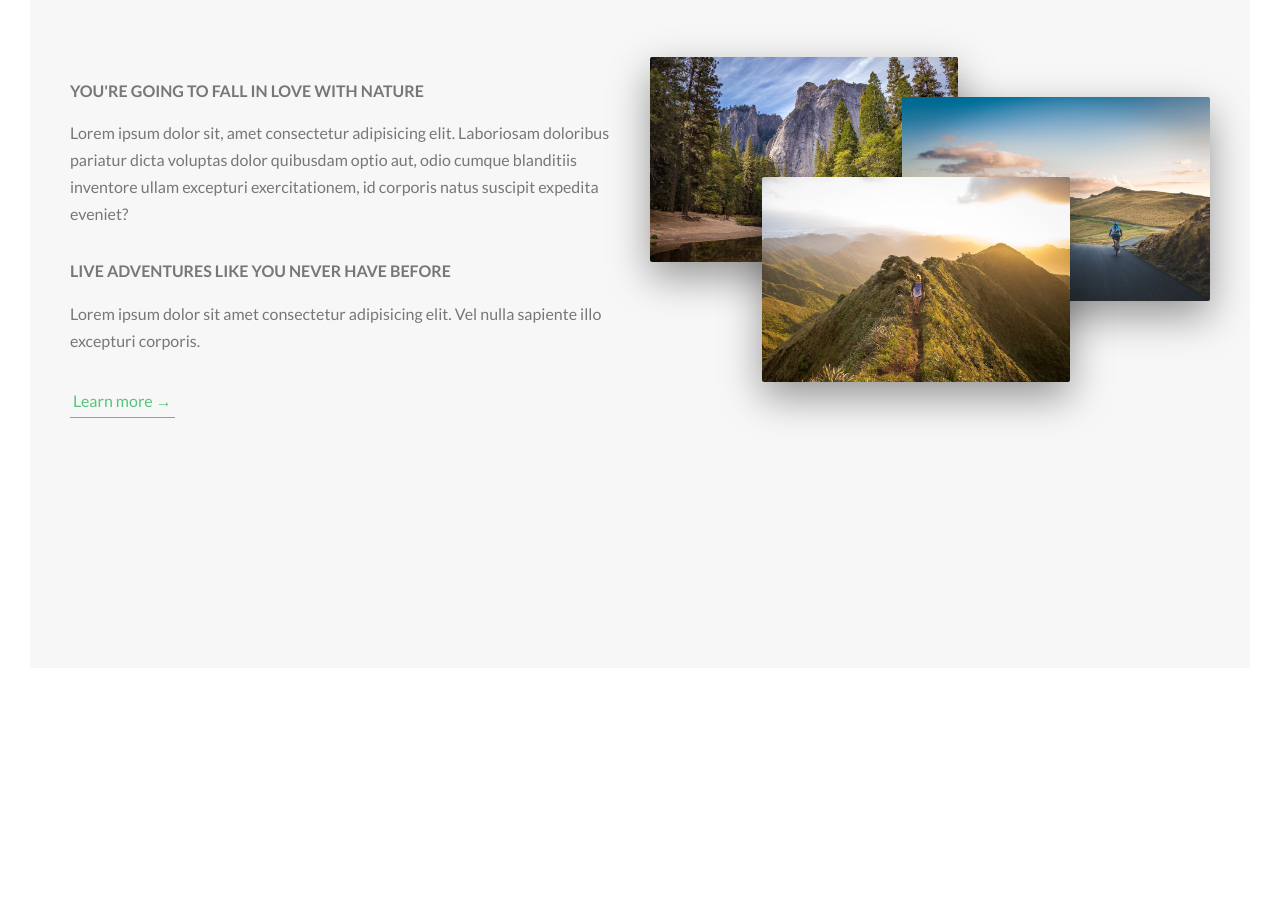
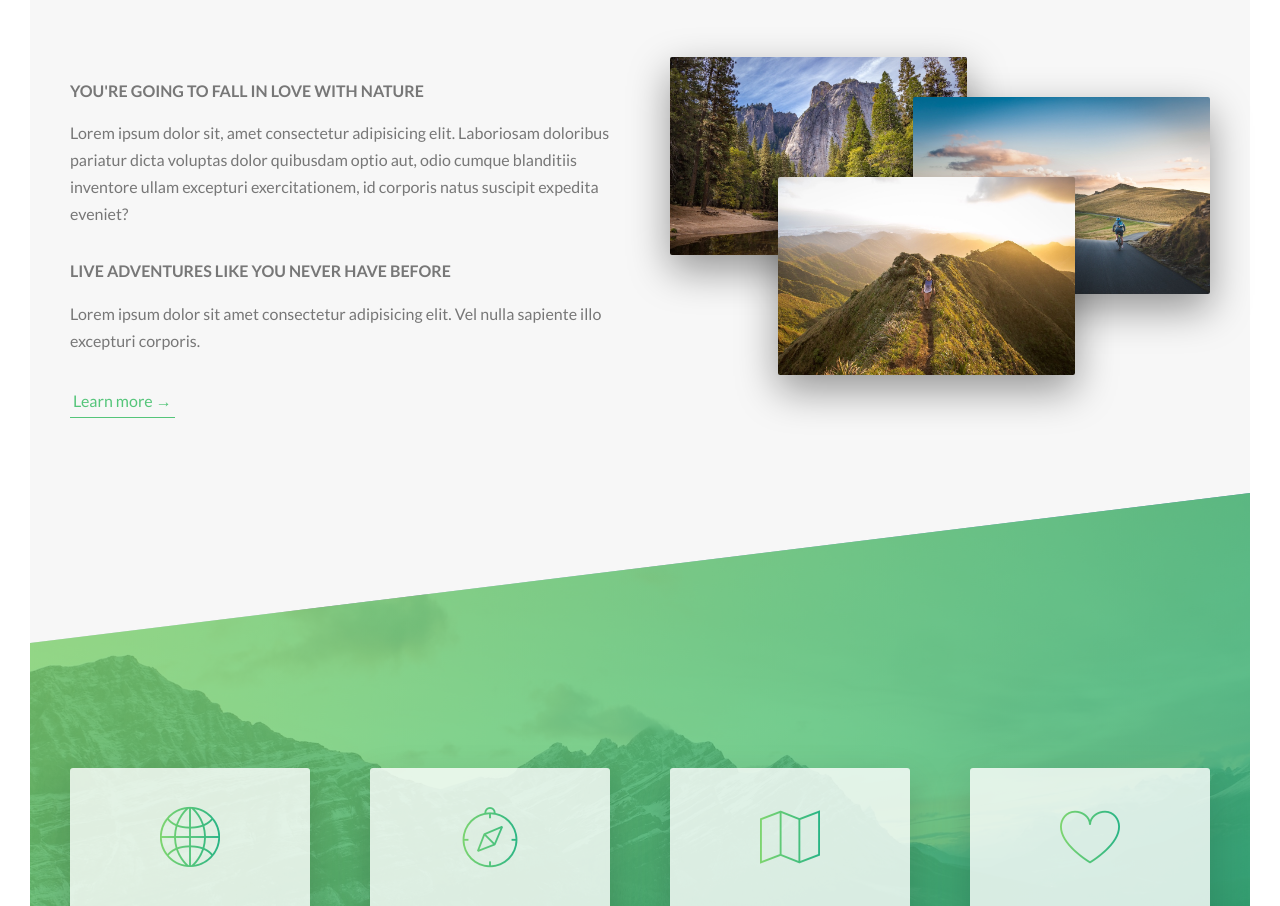
Before and after one commit to gnodivad/advanced-css-and-sass, a website: page Notours/index.html in a window 1280 px wide. Shown: the part 943-1849 px from the top of the page. Before the commit the page ends 1641 px from the top, so only its background shows below. Drawn offline with Linux system fonts and the light colour scheme.

Commit message:
Notours - Add feature section

```diff
--- /dev/null
+++ b/Notours/css/icon-font.css
@@ -0,0 +1,445 @@
+@charset "UTF-8";
+
+@font-face {
+  font-family: "linea-basic-10";
+  src:url("fonts/linea-basic-10.eot");
+  src:url("fonts/linea-basic-10.eot?#iefix") format("embedded-opentype"),
+    url("fonts/linea-basic-10.woff") format("woff"),
+    url("fonts/linea-basic-10.ttf") format("truetype"),
+    url("fonts/linea-basic-10.svg#linea-basic-10") format("svg");
+  font-weight: normal;
+  font-style: normal;
+
+}
+
+[data-icon]:before {
+  font-family: "linea-basic-10" !important;
+  content: attr(data-icon);
+  font-style: normal !important;
+  font-weight: normal !important;
+  font-variant: normal !important;
+  text-transform: none !important;
+  speak: none;
+  line-height: 1;
+  -webkit-font-smoothing: antialiased;
+  -moz-osx-font-smoothing: grayscale;
+}
+
+[class^="icon-"]:before,
+[class*=" icon-"]:before {
+  font-family: "linea-basic-10" !important;
+  font-style: normal !important;
+  font-weight: normal !important;
+  font-variant: normal !important;
+  text-transform: none !important;
+  speak: none;
+  line-height: 1;
+  -webkit-font-smoothing: antialiased;
+  -moz-osx-font-smoothing: grayscale;
+}
+
+.icon-basic-accelerator:before {
+  content: "a";
+}
+.icon-basic-alarm:before {
+  content: "b";
+}
+.icon-basic-anchor:before {
+  content: "c";
+}
+.icon-basic-anticlockwise:before {
+  content: "d";
+}
+.icon-basic-archive:before {
+  content: "e";
+}
+.icon-basic-archive-full:before {
+  content: "f";
+}
+.icon-basic-ban:before {
+  content: "g";
+}
+.icon-basic-battery-charge:before {
+  content: "h";
+}
+.icon-basic-battery-empty:before {
+  content: "i";
+}
+.icon-basic-battery-full:before {
+  content: "j";
+}
+.icon-basic-battery-half:before {
+  content: "k";
+}
+.icon-basic-bolt:before {
+  content: "l";
+}
+.icon-basic-book:before {
+  content: "m";
+}
+.icon-basic-book-pen:before {
+  content: "n";
+}
+.icon-basic-book-pencil:before {
+  content: "o";
+}
+.icon-basic-bookmark:before {
+  content: "p";
+}
+.icon-basic-calculator:before {
+  content: "q";
+}
+.icon-basic-calendar:before {
+  content: "r";
+}
+.icon-basic-cards-diamonds:before {
+  content: "s";
+}
+.icon-basic-cards-hearts:before {
+  content: "t";
+}
+.icon-basic-case:before {
+  content: "u";
+}
+.icon-basic-chronometer:before {
+  content: "v";
+}
+.icon-basic-clessidre:before {
+  content: "w";
+}
+.icon-basic-clock:before {
+  content: "x";
+}
+.icon-basic-clockwise:before {
+  content: "y";
+}
+.icon-basic-cloud:before {
+  content: "z";
+}
+.icon-basic-clubs:before {
+  content: "A";
+}
+.icon-basic-compass:before {
+  content: "B";
+}
+.icon-basic-cup:before {
+  content: "C";
+}
+.icon-basic-diamonds:before {
+  content: "D";
+}
+.icon-basic-display:before {
+  content: "E";
+}
+.icon-basic-download:before {
+  content: "F";
+}
+.icon-basic-exclamation:before {
+  content: "G";
+}
+.icon-basic-eye:before {
+  content: "H";
+}
+.icon-basic-eye-closed:before {
+  content: "I";
+}
+.icon-basic-female:before {
+  content: "J";
+}
+.icon-basic-flag1:before {
+  content: "K";
+}
+.icon-basic-flag2:before {
+  content: "L";
+}
+.icon-basic-floppydisk:before {
+  content: "M";
+}
+.icon-basic-folder:before {
+  content: "N";
+}
+.icon-basic-folder-multiple:before {
+  content: "O";
+}
+.icon-basic-gear:before {
+  content: "P";
+}
+.icon-basic-geolocalize-01:before {
+  content: "Q";
+}
+.icon-basic-geolocalize-05:before {
+  content: "R";
+}
+.icon-basic-globe:before {
+  content: "S";
+}
+.icon-basic-gunsight:before {
+  content: "T";
+}
+.icon-basic-hammer:before {
+  content: "U";
+}
+.icon-basic-headset:before {
+  content: "V";
+}
+.icon-basic-heart:before {
+  content: "W";
+}
+.icon-basic-heart-broken:before {
+  content: "X";
+}
+.icon-basic-helm:before {
+  content: "Y";
+}
+.icon-basic-home:before {
+  content: "Z";
+}
+.icon-basic-info:before {
+  content: "0";
+}
+.icon-basic-ipod:before {
+  content: "1";
+}
+.icon-basic-joypad:before {
+  content: "2";
+}
+.icon-basic-key:before {
+  content: "3";
+}
+.icon-basic-keyboard:before {
+  content: "4";
+}
+.icon-basic-laptop:before {
+  content: "5";
+}
+.icon-basic-life-buoy:before {
+  content: "6";
+}
+.icon-basic-lightbulb:before {
+  content: "7";
+}
+.icon-basic-link:before {
+  content: "8";
+}
+.icon-basic-lock:before {
+  content: "9";
+}
+.icon-basic-lock-open:before {
+  content: "!";
+}
+.icon-basic-magic-mouse:before {
+  content: "\"";
+}
+.icon-basic-magnifier:before {
+  content: "#";
+}
+.icon-basic-magnifier-minus:before {
+  content: "$";
+}
+.icon-basic-magnifier-plus:before {
+  content: "%";
+}
+.icon-basic-mail:before {
+  content: "&";
+}
+.icon-basic-mail-multiple:before {
+  content: "'";
+}
+.icon-basic-mail-open:before {
+  content: "(";
+}
+.icon-basic-mail-open-text:before {
+  content: ")";
+}
+.icon-basic-male:before {
+  content: "*";
+}
+.icon-basic-map:before {
+  content: "+";
+}
+.icon-basic-message:before {
+  content: ",";
+}
+.icon-basic-message-multiple:before {
+  content: "-";
+}
+.icon-basic-message-txt:before {
+  content: ".";
+}
+.icon-basic-mixer2:before {
+  content: "/";
+}
+.icon-basic-mouse:before {
+  content: ":";
+}
+.icon-basic-notebook:before {
+  content: ";";
+}
+.icon-basic-notebook-pen:before {
+  content: "<";
+}
+.icon-basic-notebook-pencil:before {
+  content: "=";
+}
+.icon-basic-paperplane:before {
+  content: ">";
+}
+.icon-basic-pencil-ruler:before {
+  content: "?";
+}
+.icon-basic-pencil-ruler-pen:before {
+  content: "@";
+}
+.icon-basic-photo:before {
+  content: "[";
+}
+.icon-basic-picture:before {
+  content: "]";
+}
+.icon-basic-picture-multiple:before {
+  content: "^";
+}
+.icon-basic-pin1:before {
+  content: "_";
+}
+.icon-basic-pin2:before {
+  content: "`";
+}
+.icon-basic-postcard:before {
+  content: "{";
+}
+.icon-basic-postcard-multiple:before {
+  content: "|";
+}
+.icon-basic-printer:before {
+  content: "}";
+}
+.icon-basic-question:before {
+  content: "~";
+}
+.icon-basic-rss:before {
+  content: "\\";
+}
+.icon-basic-server:before {
+  content: "\e000";
+}
+.icon-basic-server2:before {
+  content: "\e001";
+}
+.icon-basic-server-cloud:before {
+  content: "\e002";
+}
+.icon-basic-server-download:before {
+  content: "\e003";
+}
+.icon-basic-server-upload:before {
+  content: "\e004";
+}
+.icon-basic-settings:before {
+  content: "\e005";
+}
+.icon-basic-share:before {
+  content: "\e006";
+}
+.icon-basic-sheet:before {
+  content: "\e007";
+}
+.icon-basic-sheet-multiple:before {
+  content: "\e008";
+}
+.icon-basic-sheet-pen:before {
+  content: "\e009";
+}
+.icon-basic-sheet-pencil:before {
+  content: "\e00a";
+}
+.icon-basic-sheet-txt:before {
+  content: "\e00b";
+}
+.icon-basic-signs:before {
+  content: "\e00c";
+}
+.icon-basic-smartphone:before {
+  content: "\e00d";
+}
+.icon-basic-spades:before {
+  content: "\e00e";
+}
+.icon-basic-spread:before {
+  content: "\e00f";
+}
+.icon-basic-spread-bookmark:before {
+  content: "\e010";
+}
+.icon-basic-spread-text:before {
+  content: "\e011";
+}
+.icon-basic-spread-text-bookmark:before {
+  content: "\e012";
+}
+.icon-basic-star:before {
+  content: "\e013";
+}
+.icon-basic-tablet:before {
+  content: "\e014";
+}
+.icon-basic-target:before {
+  content: "\e015";
+}
+.icon-basic-todo:before {
+  content: "\e016";
+}
+.icon-basic-todo-pen:before {
+  content: "\e017";
+}
+.icon-basic-todo-pencil:before {
+  content: "\e018";
+}
+.icon-basic-todo-txt:before {
+  content: "\e019";
+}
+.icon-basic-todolist-pen:before {
+  content: "\e01a";
+}
+.icon-basic-todolist-pencil:before {
+  content: "\e01b";
+}
+.icon-basic-trashcan:before {
+  content: "\e01c";
+}
+.icon-basic-trashcan-full:before {
+  content: "\e01d";
+}
+.icon-basic-trashcan-refresh:before {
+  content: "\e01e";
+}
+.icon-basic-trashcan-remove:before {
+  content: "\e01f";
+}
+.icon-basic-upload:before {
+  content: "\e020";
+}
+.icon-basic-usb:before {
+  content: "\e021";
+}
+.icon-basic-video:before {
+  content: "\e022";
+}
+.icon-basic-watch:before {
+  content: "\e023";
+}
+.icon-basic-webpage:before {
+  content: "\e024";
+}
+.icon-basic-webpage-img-txt:before {
+  content: "\e025";
+}
+.icon-basic-webpage-multiple:before {
+  content: "\e026";
+}
+.icon-basic-webpage-txt:before {
+  content: "\e027";
+}
+.icon-basic-world:before {
+  content: "\e028";
+}
--- a/Notours/index.html
+++ b/Notours/index.html
@@ -7,6 +7,7 @@
 
     <link href="https://fonts.googleapis.com/css?family=Lato:100,300,400,700,900" rel="stylesheet">
 
+    <link rel="stylesheet" href="css/icon-font.css">
     <link rel="stylesheet" href="css/icon-font.css">
     <link rel="stylesheet" href="css/style.css">
     <link rel="shortcut icon" type="image/png" href="img/favicon.png">
@@ -68,6 +69,54 @@
                 </div>
             </div>
         </section>
+
+        <section class="section-features">
+            <div class="row">
+                <div class="col-1-of-4">
+                    <div class="feature-box">
+                        <i class="feature-box__icon icon-basic-world"></i>
+                        <h3 class="heading-tertiary u-margin-bottom-small">Explore the world</h3>
+                        <p class="feature-box__text">
+                            Lorem ipsum dolor sit amet consectetur adipisicing elit. Vel nulla sapiente illo excepturi
+                            corporis.
+                        </p>
+                    </div>
+                </div>
+
+                <div class="col-1-of-4">
+                    <div class="feature-box">
+                        <i class="feature-box__icon icon-basic-compass"></i>
+                        <h3 class="heading-tertiary u-margin-bottom-small">Meet nature</h3>
+                        <p class="feature-box__text">
+                            Lorem ipsum dolor sit amet consectetur adipisicing elit. Vel nulla sapiente illo excepturi
+                            corporis.
+                        </p>
+                    </div>
+                </div>
+
+                <div class="col-1-of-4">
+                    <div class="feature-box">
+                        <i class="feature-box__icon icon-basic-map"></i>
+                        <h3 class="heading-tertiary u-margin-bottom-small">Find your way</h3>
+                        <p class="feature-box__text">
+                            Lorem ipsum dolor sit amet consectetur adipisicing elit. Vel nulla sapiente illo excepturi
+                            corporis.
+                        </p>
+                    </div>
+                </div>
+
+                <div class="col-1-of-4">
+                    <div class="feature-box">
+                        <i class="feature-box__icon icon-basic-heart"></i>
+                        <h3 class="heading-tertiary u-margin-bottom-small">Live a healthier life</h3>
+                        <p class="feature-box__text">
+                            Lorem ipsum dolor sit amet consectetur adipisicing elit. Vel nulla sapiente illo excepturi
+                            corporis.
+                        </p>
+                    </div>
+                </div>
+            </div>
+        </section>
     </main>
 
     <!--
--- a/Notours/sass/abstracts/_variables.scss
+++ b/Notours/sass/abstracts/_variables.scss
@@ -11,4 +11,4 @@ $default-font-size: 1.6rem;
 
 $grid-width: 114rem;
 $gutter-vertical: 8rem;
-$gutter-horizontal: 2rem;
+$gutter-horizontal: 6rem;
--- /dev/null
+++ b/Notours/sass/components/_feature-box.scss
@@ -0,0 +1,22 @@
+.feature-box {
+    background-color: rgba($color-white, 0.8);
+    font-size: 1.5rem;
+    padding: 2.5rem;
+    text-align: center;
+    border-radius: 3px;
+    box-shadow: 0 1.5rem 4rem rgba($color-black, 0.15);
+    transition: transform 0.3s;
+
+    &__icon {
+        font-size: 6rem;
+        margin-bottom: 0.5rem;
+        display: inline-block;
+        background-image: linear-gradient(to right, $color-primary-light, $color-primary-dark);
+        -webkit-background-clip: text;
+        color: transparent;
+    }
+
+    &:hover {
+        transform: translateY(-1.5rem) scale(1.03);
+    }
+}
--- a/Notours/sass/main.scss
+++ b/Notours/sass/main.scss
@@ -9,6 +9,7 @@
 
 @import "components/button";
 @import "components/composition";
+@import "components/feature-box";
 
 @import "layout/header";
 @import "layout/grid";
--- a/Notours/sass/pages/_home.scss
+++ b/Notours/sass/pages/_home.scss
@@ -3,3 +3,20 @@
     padding: 25rem 0;
     margin-top: -20vh;
 }
+
+.section-features {
+    padding: 20rem 0;
+    background-image: linear-gradient(
+            to right bottom,
+            rgba($color-primary-light, 0.8),
+            rgba($color-primary-dark, 0.8)
+        ),
+        url("../img/nat-4.jpg");
+    background-size: cover;
+    transform: skewY(-7deg);
+    margin-top: -10rem;
+
+    & > * {
+        transform: skewY(7deg);
+    }
+}
```
Also changed, not shown: Notours/css/fonts/linea-basic-10.ttf (added), Notours/css/fonts/linea-basic-10.woff (added), Notours/css/style.css, 2 other files.
